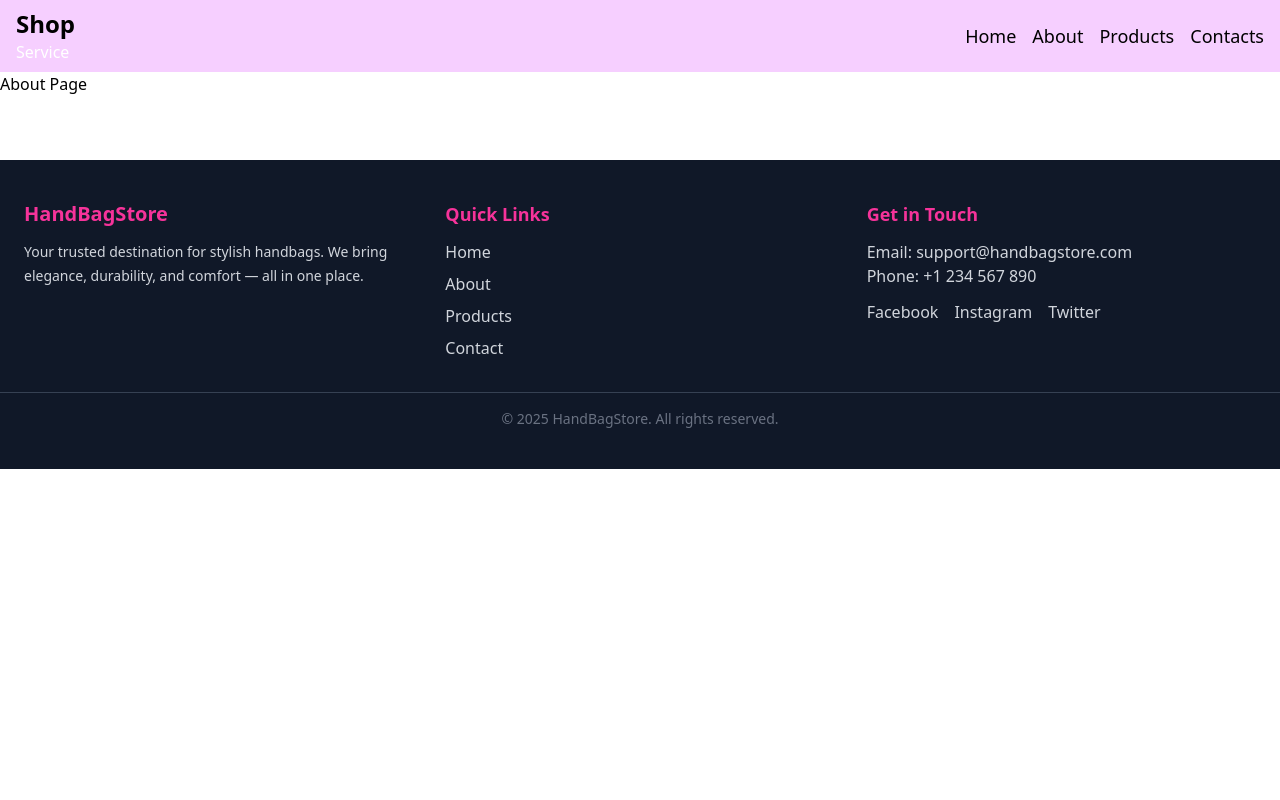
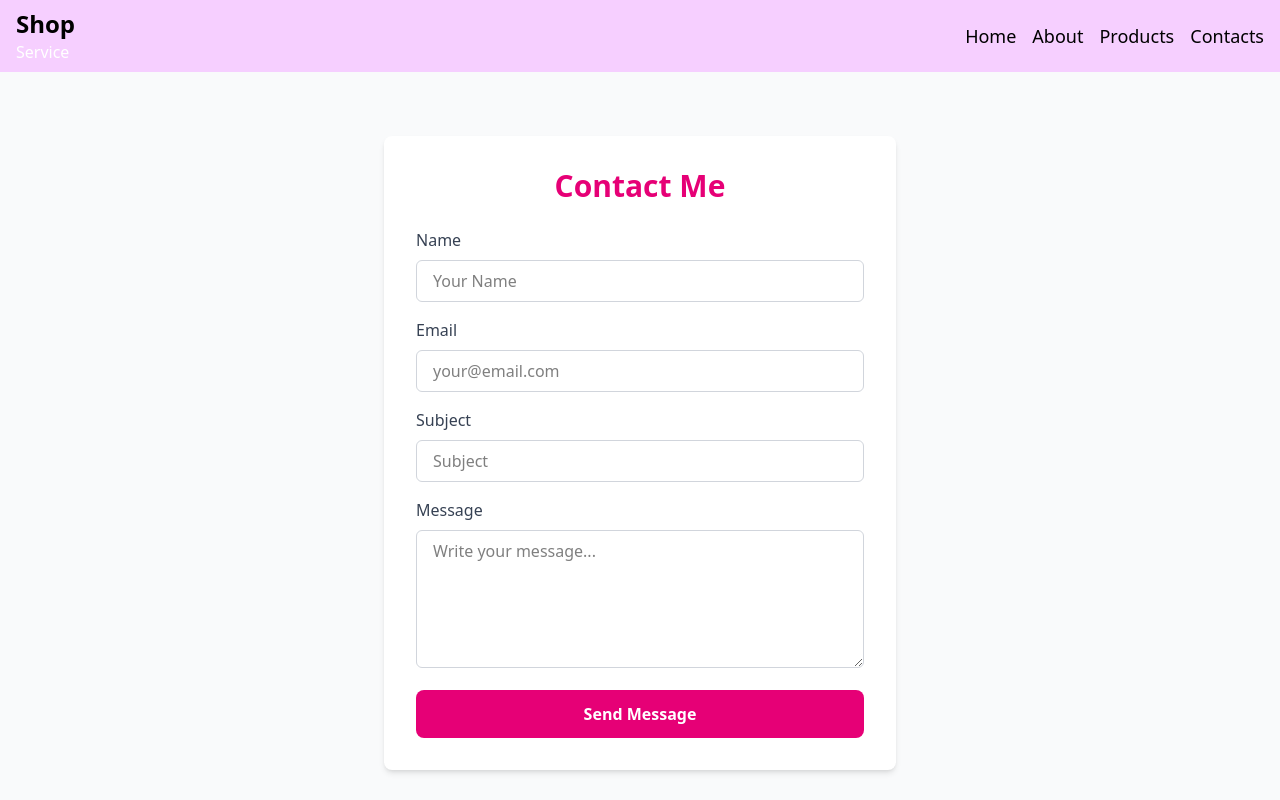
Before and after one commit to racheluwera/Handbags-react, a React (Vite) app: page /contacts in a window 1280 px wide. Shown: the top 800 px of the page. Built offline with nearby package versions, Linux system fonts and the light colour scheme.

Commit message:
Added products page and contact page

```diff
--- a/src/App.jsx
+++ b/src/App.jsx
@@ -1,22 +1,24 @@
-import { BrowserRouter as Router,Routes,Route } from "react-router-dom"
-import Header from "./Header.jsx"
-import Home from "./Home.jsx"
-import About from "./about.jsx"
-import Products from "./products.jsx"
-import Contacts from "./Contacts.jsx"
-import Footer from "./footer.jsx"
+import { BrowserRouter as Router, Routes, Route } from "react-router-dom";
+import Header from "./Header.jsx";
+import Home from "./Home.jsx";
+import About from "./about.jsx";
+import Products from "./Products.jsx";
+import Contacts from "./Contacts.jsx";
+import Footer from "./footer.jsx";
+
 function App() {
   return (
     <Router>
-      <Header/>
+      <Header />
       <Routes>
-        <Route path="/" element={<Home/>}/>
-        <Route path="/About" element={<About/>}/>
-         <Route path="/Products" element={<Products/>}/>
-             <Route path="/Contacts" element={<Contacts/>}/>
+        <Route path="/" element={<Home />} />
+        <Route path="/about" element={<About />} />
+        <Route path="/products" element={<Products />} />
+        <Route path="/contacts" element={<Contacts />} />
+      </Routes>
+      <Footer />
+    </Router>
+  );
+}
 
-        </Routes>
-        <Footer/>
-         </Router>
-  )}
 export default App;
--- a/src/Header.jsx
+++ b/src/Header.jsx
@@ -10,8 +10,8 @@ import {Link} from "react-router-dom"
         <div className="justify-between space-x-4 text-lg ">
         <Link to="/"className="hover:text-blue-600">Home</Link>
         <Link to="/About"className="hover:text-blue-600">About</Link>
-         <Link to="/Product"className="hover:text-blue-600">Products</Link>
-          <Link to="/Contact"className="hover:text-blue-600">Contacts</Link>
+         <Link to="/products"className="hover:text-blue-600">Products</Link>
+          <Link to="/contacts"className="hover:text-blue-600">Contacts</Link>
 
          </div>
       </nav>
--- a/src/contacts.jsx
+++ b/src/contacts.jsx
@@ -1,5 +1,59 @@
-function Contact() {
-  return <h1>About Page</h1>;
+
+// import Contacts from "./Contacts";
+
+function Contacts() {
+  return (
+    <div className="flex justify-center items-center py-16 px-6 bg-gray-50">
+      <form className="w-full max-w-lg bg-white p-8 rounded-lg shadow-md">
+        <h2 className="text-3xl font-bold text-pink-600 mb-6 text-center">
+          Contact Me
+        </h2>
+
+        <div className="mb-4">
+          <label className="block text-gray-700 mb-2">Name</label>
+          <input
+            type="text"
+            placeholder="Your Name"
+            className="w-full px-4 py-2 border border-gray-300 rounded-md focus:outline-none focus:ring-2 focus:ring-pink-500"
+          />
+        </div>
+
+        <div className="mb-4">
+          <label className="block text-gray-700 mb-2">Email</label>
+          <input
+            type="email"
+            placeholder="your@email.com"
+            className="w-full px-4 py-2 border border-gray-300 rounded-md focus:outline-none focus:ring-2 focus:ring-pink-500"
+          />
+        </div>
+
+        <div className="mb-4">
+          <label className="block text-gray-700 mb-2">Subject</label>
+          <input
+            type="text"
+            placeholder="Subject"
+            className="w-full px-4 py-2 border border-gray-300 rounded-md focus:outline-none focus:ring-2 focus:ring-pink-500"
+          />
+        </div>
+
+        <div className="mb-4">
+          <label className="block text-gray-700 mb-2">Message</label>
+          <textarea
+            placeholder="Write your message..."
+            className="w-full px-4 py-2 border border-gray-300 rounded-md focus:outline-none focus:ring-2 focus:ring-pink-500"
+            rows="5"
+          ></textarea>
+        </div>
+
+        <button
+          type="submit"
+          className="w-full bg-pink-600 hover:bg-pink-700 text-white font-semibold py-3 rounded-lg transition duration-300"
+        >
+          Send Message
+        </button>
+      </form>
+    </div>
+  );
 }
 
-export default Contact;
+export default Contacts;
--- a/src/home.jsx
+++ b/src/home.jsx
@@ -38,9 +38,9 @@ function Home() {
           Discover timeless elegance — your one-stop store for premium handbags
           that define fashion, quality, and confidence.
         </p>
-        <button className="bg-pink-500 hover:bg-pink-600 text-white font-semibold px-8 py-3 rounded-full transition duration-300 shadow-md">
+        <button className="bg-pink-500 hover:bg-pink-600 text-white font-semibold px-8 py-3 rounded-full transition duration-300 shadow-md"><a href="/products.jsx">
           Shop Now
-        </button>
+        </a></button>
       </div>
     </section>
 
--- a/src/products.jsx
+++ b/src/products.jsx
@@ -1,5 +1,55 @@
-function Products() {
-  return <h1>About Page</h1>;
+
+
+export default function Products() {
+const doctors = [
+  {
+    name: "Name:Bag1",
+    price: "Price:$50",
+      image: "./src/assets/image1.jpg" },
+  {
+    name: "Bag2",
+    price: "$60",
+      image: "./src/assets/image2.jpg" },
+    {
+    name: "Bag3",
+    price: "$70",
+      image: "./src/assets/image3.jpg"},
+
+ {
+    name: "Bag4",
+    price: "$80",
+      image: "./src/assets/image4.jpg"},
+
+    {
+   name: "Bag5",
+    price: "$90",
+      image: "./src/assets/image10.jpg"
+    },
+    {
+   name: "Bag6",
+    price: "$100",
+      image: "./src/assets/image9.jpg"
+    }
+  ]
+  return (
+    <div className="p-8 bg-gray-100 min-h-screen">
+      <h1 className="text-4xl font-bold mb-8 text-center">Our Products</h1>
+      <div className="grid grid-cols-1 md:grid-cols-2 lg:grid-cols-3 gap-8">
+        {doctors.map((Products, index) => (
+          <div key={index} className="bg-white rounded-lg shadow-md overflow-hidden">
+            <img
+              src={Products.image}
+              alt={Products.name}
+              className="w-full h-64 object-cover"
+            />
+            <div className="p-6">
+              <h2 className="text-2xl font-semibold mb-2">{Products.name}</h2>
+              <p className="text-gray-600">{Products.price}</p>
+              </div>
+              </div>
+        )
+      )}
+      </div>
+    </div>
+  )
 }
-
-export default Products;
```
